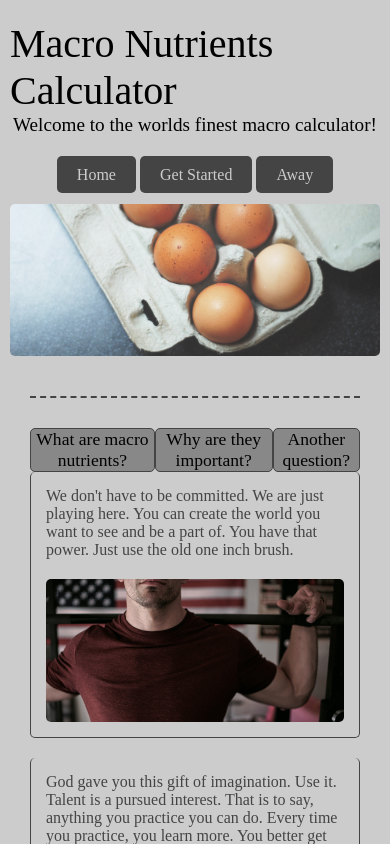
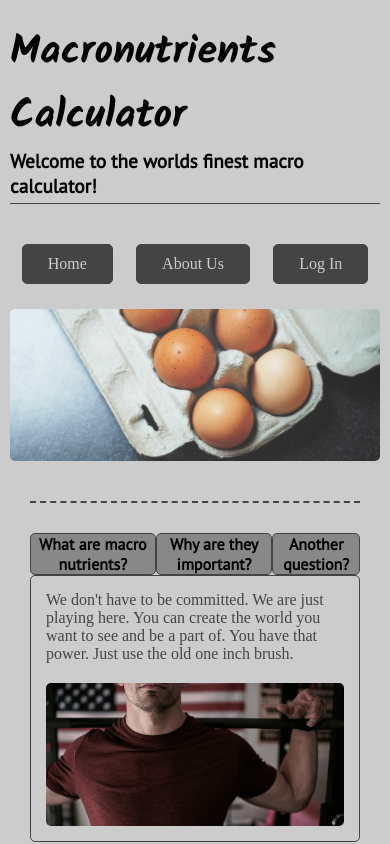
Before and after one commit to macro-calculator-lambda/ui-brandon, a plain HTML site: page index.html in a window 390 px wide. Shown: the top 844 px of the page. Drawn offline with Linux system fonts and the light colour scheme.

Commit message:
WIP working on responsive design

```diff
--- a/index.html
+++ b/index.html
@@ -2,17 +2,18 @@
     <head>
         <title>Macro Calculator - Home</title>
         <link href="css/index.css" rel="stylesheet">
+        <link href="https://fonts.googleapis.com/css?family=Kalam:700|PT+Sans&display=swap" rel="stylesheet">
     </head>
 
     <body>
 
         <header>
-            <h1>Macro Nutrients Calculator</h1>
+            <h1>Macronutrients Calculator</h1>
             <h2>Welcome to the worlds finest macro calculator!</h2>
             <nav>
                 <a href="#">Home</a>
-                <a href="#">Get Started</a>
-                <a href="#">Away</a>
+                <a href="#">About Us</a>
+                <a href="#">Log In</a>
             </nav>
             <img src="img/eggs-cropped.jpg" alt="Carton of Eggs">
         </header>
--- a/less/home-page.less
+++ b/less/home-page.less
@@ -1,6 +1,12 @@
 body {
     margin: 20px 10px;
     background-color: #ccc;
+    max-width: 1150px;
+
+    h2 {
+        font-family: 'PT Sans', sans-serif;
+        font-weight: 600;
+    }
 
     header {
         display: flex;
@@ -9,28 +15,37 @@ body {
 
         h1 {
             font-size: 2.5rem;
+            font-family: 'Kalam', cursive;
         }
 
         h2 {
             font-size: 1.2rem;
+            padding-bottom: 5px;
+            border-bottom: 1px solid #444;
         }
 
         nav {
-            margin: 30px 0 20px;
+            padding: 40px 0 25px;
+            width: 100%;
+            display: flex;
+            justify-content: space-around;
+
+            @media @tablet {
+                width: 370px;
+            }
 
             a {
                 text-decoration: none;
                 color: #ccc;
                 background-color: #444;
-                padding: 10px 20px;
+                padding: 10px 25px;
                 border-radius: 5px;
-
+                border: 1px solid #444;
             }
 
             a:hover {
                 color: #444;
                 background-color: #ccc;
-                border: 1px solid #444;
             }
         }
 
@@ -50,15 +65,21 @@ body {
             margin-top: 30px;
 
             h2 {
-                font-size: 1.1rem;
+                // font-size: 1rem;
                 border: 1px solid #444;
                 border-radius: 5px;
                 text-align: center;
-                background-color: #888
+                background-color: #888;
+
+                @media @tablet {
+                    padding: 10px 20px;
+                    margin-right: 10px;
+                }
             }
 
             h2:hover {
                 background-color: #ccc;
+                border-bottom: none;
             }
         }
 
@@ -67,7 +88,6 @@ body {
             div {
                 border: 1px solid #444;
                 border-radius: 5px;
-                border-top: none;
                 padding: 15px;
                 margin-bottom: 20px;
                 color:  #444;
--- a/less/variables.less
+++ b/less/variables.less
@@ -0,0 +1,8 @@
+//Colors
+@darkg: #444;
+@medg: #888;
+@light: #ccc;
+
+//Media Queries
+@tablet: ~"(min-width: 600px)";
+@desktop: ~"(min-width: 1200px)";
```
Also changed, not shown: css/index.css.
